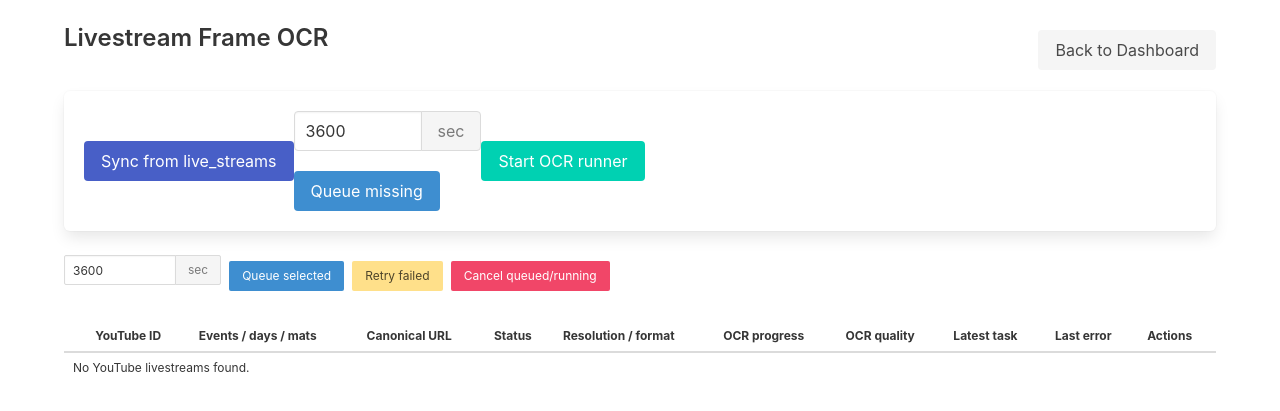
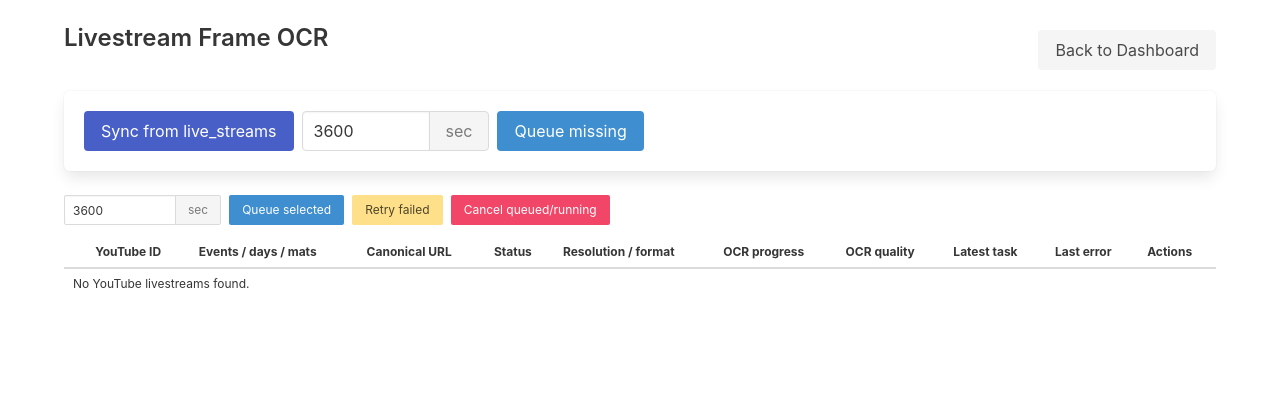
Before and after one commit to weisserw/ibjjf-elo, a Flask app: page /livestream_frame_archives in a window 1280 px wide. Shown: the top 411 px of the page. Run offline with Flask 3, Linux system fonts and the light colour scheme; the visitor is signed in with stand-in values (Sample User, id 1); data that the repository does not hold is empty; some libraries are stand-ins or nearby versions.

Commit message:
fix buttons

```diff
--- a/admin/app.py
+++ b/admin/app.py
@@ -308,42 +308,6 @@ def _run_update_youtube_match_videos_task(task_id, args):
             _append_task_log(task, f"$ {' '.join(update_cmd)}\n")
             db.session.commit()
             return_code = _run_logged_process(task, update_cmd, env=os.environ.copy())
-
-            task.exit_code = return_code
-            task.finished_at = datetime.utcnow()
-            task.status = "success" if return_code == 0 else "error"
-            task.pid = None
-            db.session.commit()
-        except Exception as exc:
-            db.session.rollback()
-            _append_task_log(task, f"\nUnexpected error: {exc}\n")
-            _append_task_log(task, traceback.format_exc())
-            task.exit_code = -1
-            task.finished_at = datetime.utcnow()
-            task.status = "error"
-            task.pid = None
-            db.session.commit()
-
-
-def _run_capture_livestream_frames_task(task_id, args):
-    with app.app_context():
-        task = BackgroundTask.query.get(task_id)
-        if not task:
-            return
-        task.status = "running"
-        task.started_at = datetime.utcnow()
-        db.session.commit()
-
-        try:
-            capture_cmd = [
-                "python3",
-                "scripts/archive_livestream_frames.py",
-                "--background-task-id",
-                str(task_id),
-            ] + args
-            _append_task_log(task, f"$ {' '.join(capture_cmd)}\n")
-            db.session.commit()
-            return_code = _run_logged_process(task, capture_cmd, env=os.environ.copy())
 
             task.exit_code = return_code
             task.finished_at = datetime.utcnow()
@@ -675,24 +639,6 @@ def livestream_frame_archives():
                 segment_count = cancel_queued_segments(db.session, archive_ids or None)
                 db.session.commit()
                 message = f"Cancelled {segment_count} queued/running segment(s)."
-            elif action == "start_runner":
-                max_segments = request.form.get("max_segments", type=int) or 1
-                task = BackgroundTask(
-                    task_type="ocr_livestream_frames",
-                    status="queued",
-                    params_json=json.dumps({"max_segments": max_segments}),
-                    created_at=datetime.utcnow(),
-                    updated_at=datetime.utcnow(),
-                )
-                db.session.add(task)
-                db.session.commit()
-                args = ["--claim-next", "--max-segments", str(max_segments)]
-                threading.Thread(
-                    target=_run_capture_livestream_frames_task,
-                    args=(task.id, args),
-                    daemon=True,
-                ).start()
-                return redirect(url_for("task_detail", task_id=task.id))
         except Exception as exc:
             db.session.rollback()
             error = str(exc)
--- a/admin/templates/livestream_frame_archives.html
+++ b/admin/templates/livestream_frame_archives.html
@@ -15,14 +15,14 @@
     {% endif %}
 
     <div class="box">
-        <div class="buttons">
+        <div class="is-flex is-flex-wrap-wrap is-align-items-center" style="gap: 0.5rem;">
             <form method="POST">
                 <input type="hidden" name="action" value="sync">
                 <button class="button is-link" type="submit">Sync from live_streams</button>
             </form>
-            <form method="POST">
+            <form class="is-flex is-align-items-center" style="gap: 0.5rem;" method="POST">
                 <input type="hidden" name="action" value="queue_missing">
-                <div class="field has-addons">
+                <div class="field has-addons mb-0">
                     <div class="control">
                         <input class="input" type="number" name="segment_seconds" min="1" value="{{ default_segment_seconds }}" style="width: 8rem;">
                     </div>
@@ -32,17 +32,12 @@
                 </div>
                 <button class="button is-info" type="submit">Queue missing</button>
             </form>
-            <form method="POST">
-                <input type="hidden" name="action" value="start_runner">
-                <input type="hidden" name="max_segments" value="1">
-                <button class="button is-primary" type="submit">Start OCR runner</button>
-            </form>
         </div>
     </div>
 
     <form method="POST">
-        <div class="buttons">
-            <div class="field has-addons mr-2">
+        <div class="is-flex is-flex-wrap-wrap is-align-items-center mb-3" style="gap: 0.5rem;">
+            <div class="field has-addons mb-0">
                 <div class="control">
                     <input class="input is-small" type="number" name="segment_seconds" min="1" value="{{ default_segment_seconds }}" style="width: 7rem;">
                 </div>
```
